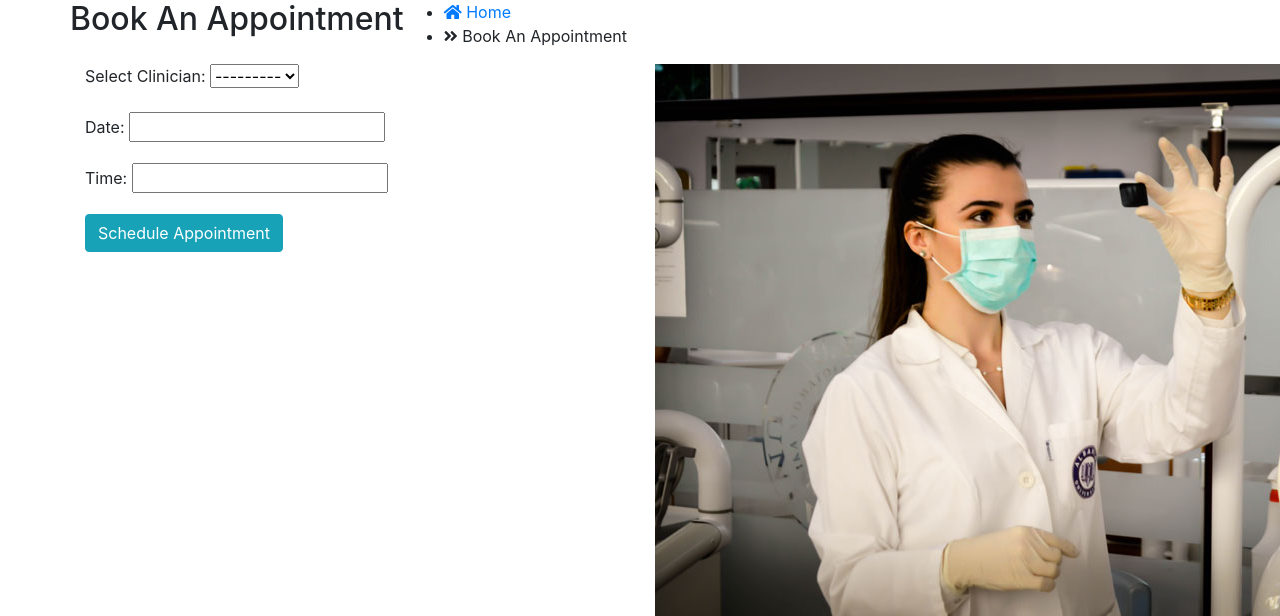
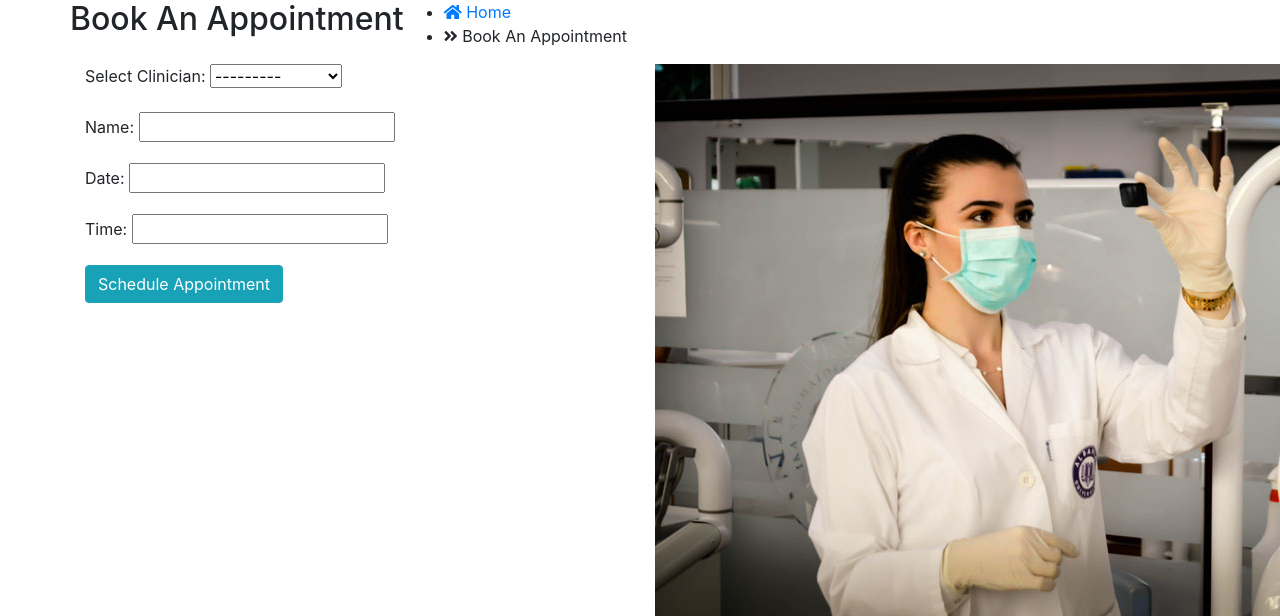
Before and after one commit to gozygreg/carecardio-health, a Django app: template carecardio/appointments/templates/appointments/schedule_appointment.html in a window 1280 px wide; the page is wider, and only the part inside the window is pictured. Shown: the part 224-840 px from the top of that part. Run offline with Django 4.2, Linux system fonts and the light colour scheme; the template is opened without the code that fills it: values that come from a table or form of the project are taken from there, others are empty; data comes from the database, SQL or seed files in the repository; some libraries are stand-ins or nearby versions.

Commit message:
edit appointmnt model

```diff
--- a/carecardio/appointments/admin.py
+++ b/carecardio/appointments/admin.py
@@ -10,7 +10,7 @@ class ClincianAdmin(admin.ModelAdmin):
 
 class PatientAdmin(admin.ModelAdmin):
     list_display = (
-        'user',
+        'name',
     )
 
 
--- a/carecardio/appointments/models.py
+++ b/carecardio/appointments/models.py
@@ -11,11 +11,11 @@ class Clincian(models.Model):
 
 
 class Patient(models.Model):
-    user = models.OneToOneField(User, on_delete=models.CASCADE)
+    name = models.CharField(max_length=100, default=None)
     # Add more fields as per your requirements
 
     def __str__(self):
-        return self.user.username
+        return self.name
 
 
 class Appointment(models.Model):
--- a/carecardio/appointments/templates/appointments/appointments_list.html
+++ b/carecardio/appointments/templates/appointments/appointments_list.html
@@ -8,7 +8,7 @@
             <h2>Appointment List</h2>
             <ul>
                 <li> <a href="{% url 'home' %}"><i class="fas fa-home"></i> Home</a></li>
-                <li><i class="fas fa-angle-double-right"></i> Appointment List</li>
+                <li><i class="fas fa-angle-double-right"></i> Your appointment has been created successfully</li>
             </ul>
         </div>
     </div>
--- a/carecardio/appointments/templates/appointments/schedule_appointment.html
+++ b/carecardio/appointments/templates/appointments/schedule_appointment.html
@@ -27,6 +27,10 @@
                       {{ form.clinician }}
                     </div>
                     <div class="form-group">
+                        <label for="{{ form.name.id_for_label }}">Name:</label>
+                        {{ form.date }}
+                      </div>
+                    <div class="form-group">
                       <label for="{{ form.date.id_for_label }}">Date:</label>
                       {{ form.date }}
                     </div>
--- a/carecardio/carecardio/settings.py
+++ b/carecardio/carecardio/settings.py
@@ -26,7 +26,9 @@ SECRET_KEY = 'django-insecure-7eof0*fu&oie9^l-%u31-=d7jyta1agc(8t1o=zb2uqqd=z310
 # SECURITY WARNING: don't run with debug turned on in production!
 DEBUG = True
 
-ALLOWED_HOSTS = []
+ALLOWED_HOSTS = [
+    '8000-gozygreg-carecardioheal-slkutfp5lme.ws-eu98.gitpod.io'
+]
 
 
 # Application definition
```
Also changed, not shown: carecardio/appointments/views.py (+11 -11 lines), carecardio/appointments/migrations/0002_remove_patient_user_patient_name.py (added), carecardio/db.sqlite3, carecardio/static/home/images/logos.jpg (added).
